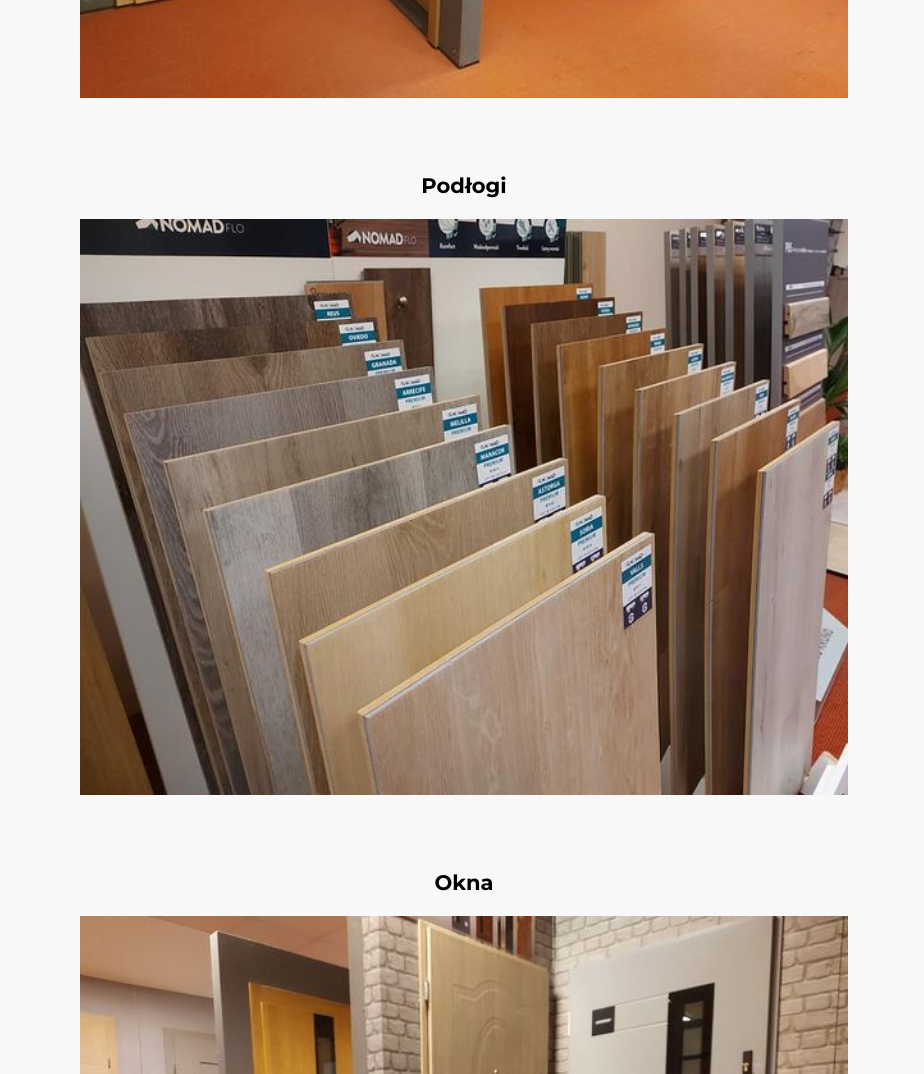
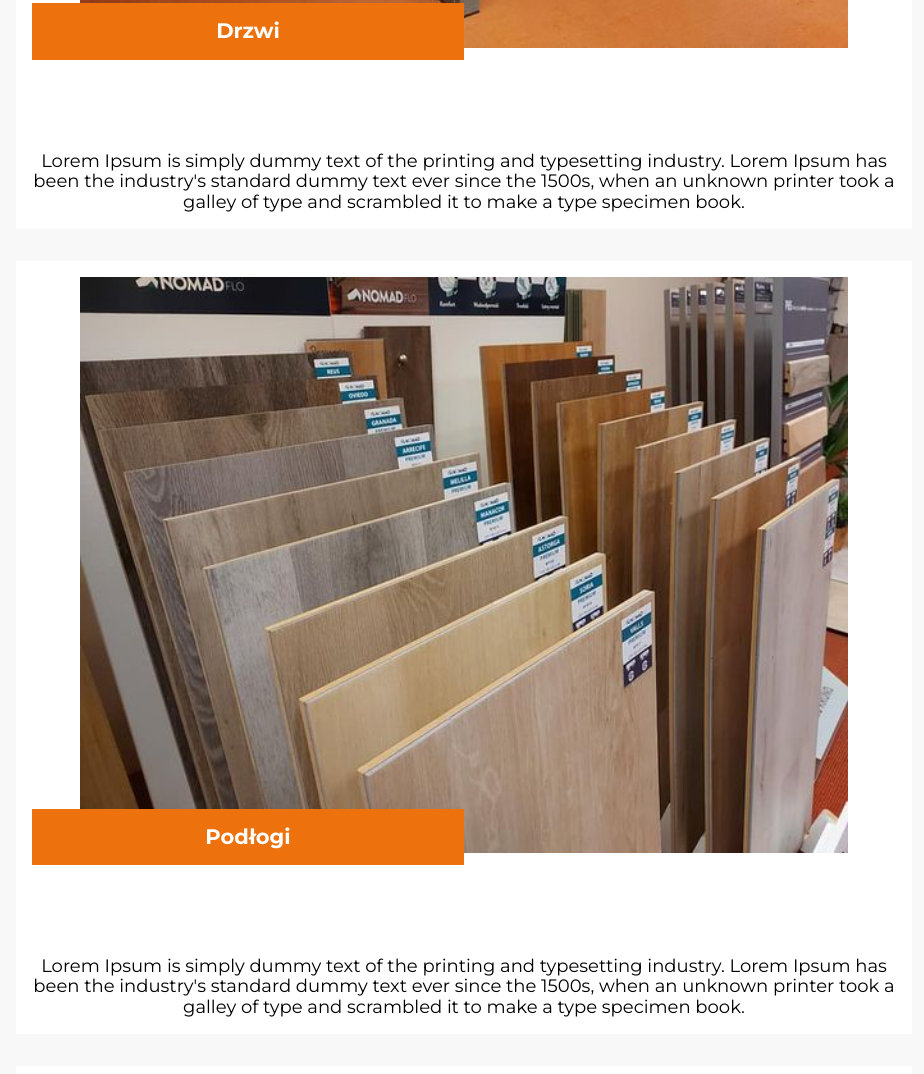
Before and after one commit to joannaMakarewicz/drzwi, a website built with webpack: page src/pages/index.html in a window 1280 px wide. Shown: the part 1278-2352 px from the top of the page, without its empty margins (176-1100 px from the left). Built offline with nearby package versions, Linux system fonts and the light colour scheme.

Commit message:
Offer scetion styled

```diff
--- a/src/pages/index.html
+++ b/src/pages/index.html
@@ -33,7 +33,11 @@
         <a clas="nav__link" href="">Katalogi</a>
         <a clas="nav__link" href="">Kontakt</a>
       </div>
-      <button class="header__hamburger header__hamburger--js aria-label='Otwórz menu'">Menu</button>
+      <button
+        class="header__hamburger header__hamburger--js aria-label='Otwórz menu'"
+      >
+        Menu
+      </button>
     </header>
     <main class="main">
       <header class="main__header">
@@ -43,40 +47,68 @@
         <h2 class="offer__heading">Oferta</h2>
         <div class="offer__special"></div>
         <article class="article">
-          <h3 class="article__heading">Drzwi</h3>
+          <div class="article__container">
             <img
               class="article__photo"
               src="../assets/img/drzwi.jpg"
               alt="Zdjęcie drzwi DRE"
             />
-          <p class="article__content"></p>
+            <h3 class="article__heading">Drzwi</h3>
+            <p class="article__content">
+              Lorem Ipsum is simply dummy text of the printing and typesetting
+              industry. Lorem Ipsum has been the industry's standard dummy text
+              ever since the 1500s, when an unknown printer took a galley of
+              type and scrambled it to make a type specimen book.
+            </p>
+          </div>
         </article>
         <article class="article">
-          <h3 class="article__heading">Podłogi</h3>
+          <div class="article__container">
             <img
               class="article__photo"
               src="../assets/img/podłoga3.jpg"
               alt="Podłoga Krono"
             />
-          <p class="article__content"></p>
+            <h3 class="article__heading">Podłogi</h3>
+            <p class="article__content">
+              Lorem Ipsum is simply dummy text of the printing and typesetting
+              industry. Lorem Ipsum has been the industry's standard dummy text
+              ever since the 1500s, when an unknown printer took a galley of
+              type and scrambled it to make a type specimen book.
+            </p>
+          </div>
         </article>
         <article class="article">
-          <h3 class="article__heading">Okna</h3>
+          <div class="article__container">
             <img
               class="article__photo"
               src="../assets/img/drzwi2.jpg"
               alt="Okna marki X"
             />
-          <p class="article__content"></p>
+            <h3 class="article__heading">Okna</h3>
+            <p class="article__content">
+              Lorem Ipsum is simply dummy text of the printing and typesetting
+              industry. Lorem Ipsum has been the industry's standard dummy text
+              ever since the 1500s, when an unknown printer took a galley of
+              type and scrambled it to make a type specimen book.
+            </p>
+          </div>
         </article>
         <article class="article">
-          <h3 class="article__heading">Kompleksowa obsługa remontu</h3>
+          <div class="article__container">
             <img
               class="article__photo"
               src="../assets/img/projekt.jpg"
               alt="Realizacja Makreska"
             />
-          <p class="article__content"></p>
+            <h3 class="article__heading">Kompleksowa obsługa remontu</h3>
+            <p class="article__content">
+              Lorem Ipsum is simply dummy text of the printing and typesetting
+              industry. Lorem Ipsum has been the industry's standard dummy text
+              ever since the 1500s, when an unknown printer took a galley of
+              type and scrambled it to make a type specimen book.
+            </p>
+          </div>
         </article>
 
         <section class="form">
--- a/src/scss/main.scss
+++ b/src/scss/main.scss
@@ -31,6 +31,25 @@ html {
   background: #f8f8f8;
   padding: 16px;
   text-align: center;
+  &__container {
+    background-color: #FFF;
+    margin: 0 auto;
+    padding: 16px;
+    width: 70vw;
+  }
+  &__content {
+    margin:0;
+    text-align: center;
+  }
+  &__heading {
+    background-color: $mainColor;
+    border: none;
+    color: #FFF;
+    padding: 16px;
+    position: relative;
+    top:-70px;
+    width: 50%;
+  }
   &__photo {
     width: 60vw;
   }
```
Lines whose indentation alone changed are shown as unchanged.
